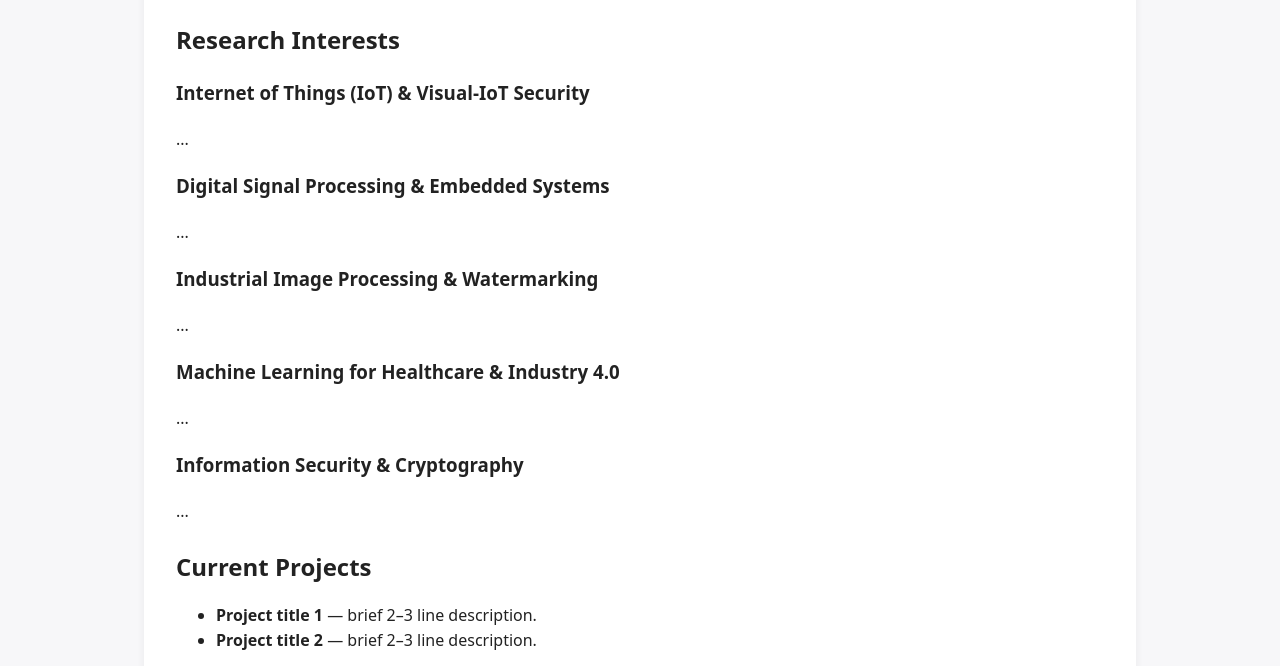
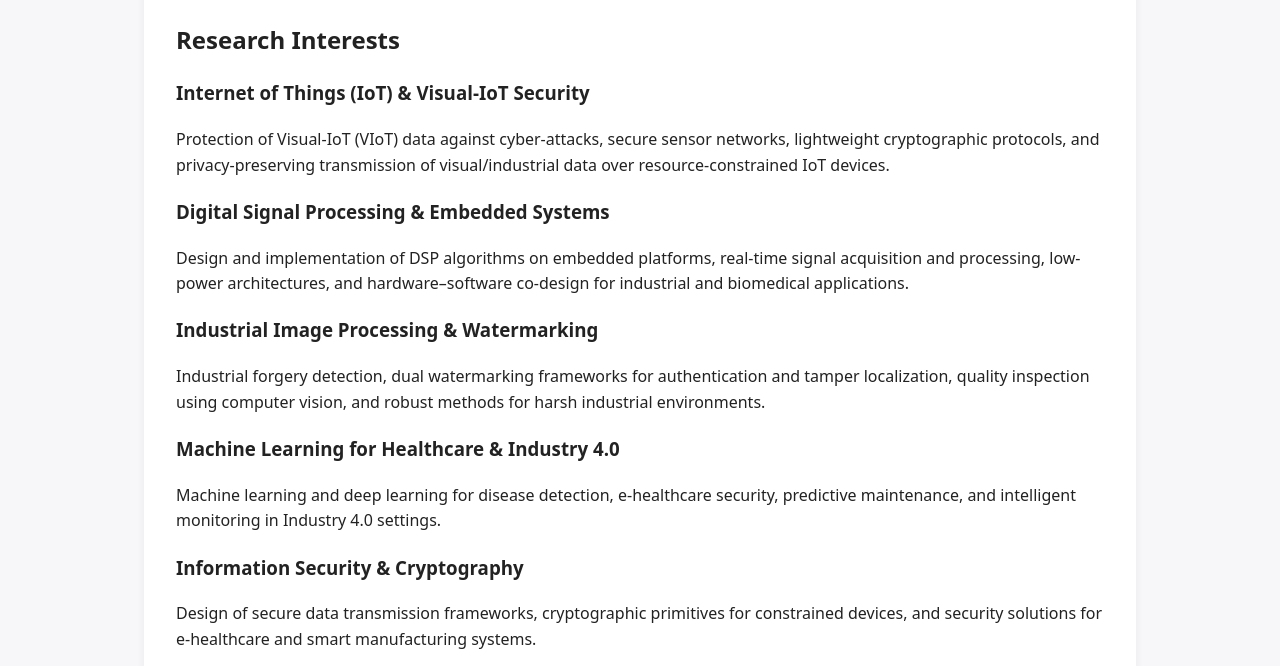
Before and after one commit to nasirhurrah/nasirhurrah.github.io, a plain HTML site: page research.html in a window 1280 px wide. Shown: the part 134-800 px from the top of the page. Drawn offline with Linux system fonts and the light colour scheme.

Commit message:
Update research.html

```diff
--- a/research.html
+++ b/research.html
@@ -30,30 +30,60 @@
 
     <section>
       <h2>Research Interests</h2>
-    <h3>Internet of Things (IoT) & Visual-IoT Security</h3>
-    <p>...</p>
 
-    <h3>Digital Signal Processing & Embedded Systems</h3>
-    <p>...</p>
+      <h3>Internet of Things (IoT) &amp; Visual-IoT Security</h3>
+      <p>
+        Protection of Visual-IoT (VIoT) data against cyber-attacks, secure sensor networks,
+        lightweight cryptographic protocols, and privacy-preserving transmission of
+        visual/industrial data over resource-constrained IoT devices.
+      </p>
 
-    <h3>Industrial Image Processing & Watermarking</h3>
-    <p>...</p>
+      <h3>Digital Signal Processing &amp; Embedded Systems</h3>
+      <p>
+        Design and implementation of DSP algorithms on embedded platforms, real-time
+        signal acquisition and processing, low-power architectures, and hardware–software
+        co-design for industrial and biomedical applications.
+      </p>
 
-    <h3>Machine Learning for Healthcare & Industry 4.0</h3>
-    <p>...</p>
+      <h3>Industrial Image Processing &amp; Watermarking</h3>
+      <p>
+        Industrial forgery detection, dual watermarking frameworks for authentication and
+        tamper localization, quality inspection using computer vision, and robust methods
+        for harsh industrial environments.
+      </p>
 
-    <h3>Information Security & Cryptography</h3>
-    <p>...</p>
+      <h3>Machine Learning for Healthcare &amp; Industry 4.0</h3>
+      <p>
+        Machine learning and deep learning for disease detection, e-healthcare security,
+        predictive maintenance, and intelligent monitoring in Industry 4.0 settings.
+      </p>
+
+      <h3>Information Security &amp; Cryptography</h3>
+      <p>
+        Design of secure data transmission frameworks, cryptographic primitives for
+        constrained devices, and security solutions for e-healthcare and smart
+        manufacturing systems.
+      </p>
     </section>
 
     <section>
       <h2>Current Projects</h2>
       <ul>
-      <li><strong>Project title 1</strong> — brief 2–3 line description.</li>
-      <li><strong>Project title 2</strong> — brief 2–3 line description.</li>
+        <li>
+          <strong>Security Frameworks for Visual-IoT Systems</strong> —
+          Developing lightweight, robust schemes to protect visual sensor data from
+          tampering, interception, and forgery in Industrial IoT deployments.
+        </li>
+        <li>
+          <strong>Robust Watermarking for Industrial Image Authentication</strong> —
+          Designing dual watermarking techniques for authentication and tamper
+          localization in critical industrial inspection images.
+        </li>
+        <!-- Add more real projects here -->
       </ul>
     </section>
   </main>
+
   <footer class="footer">
     <p>
       &copy; <span id="year"></span> Dr. Nasir N. Hurrah.
```
Lines whose indentation alone changed are shown as unchanged.
